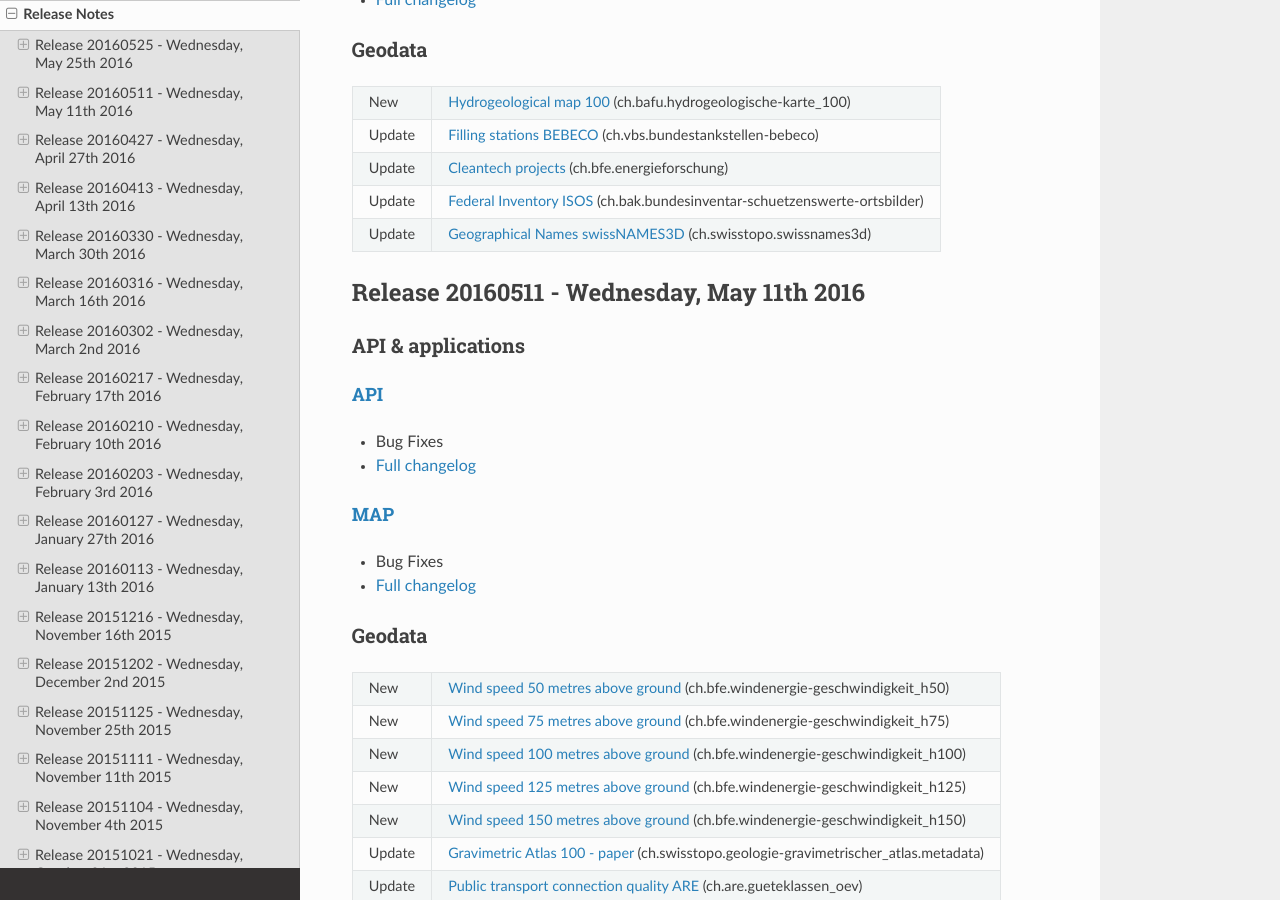
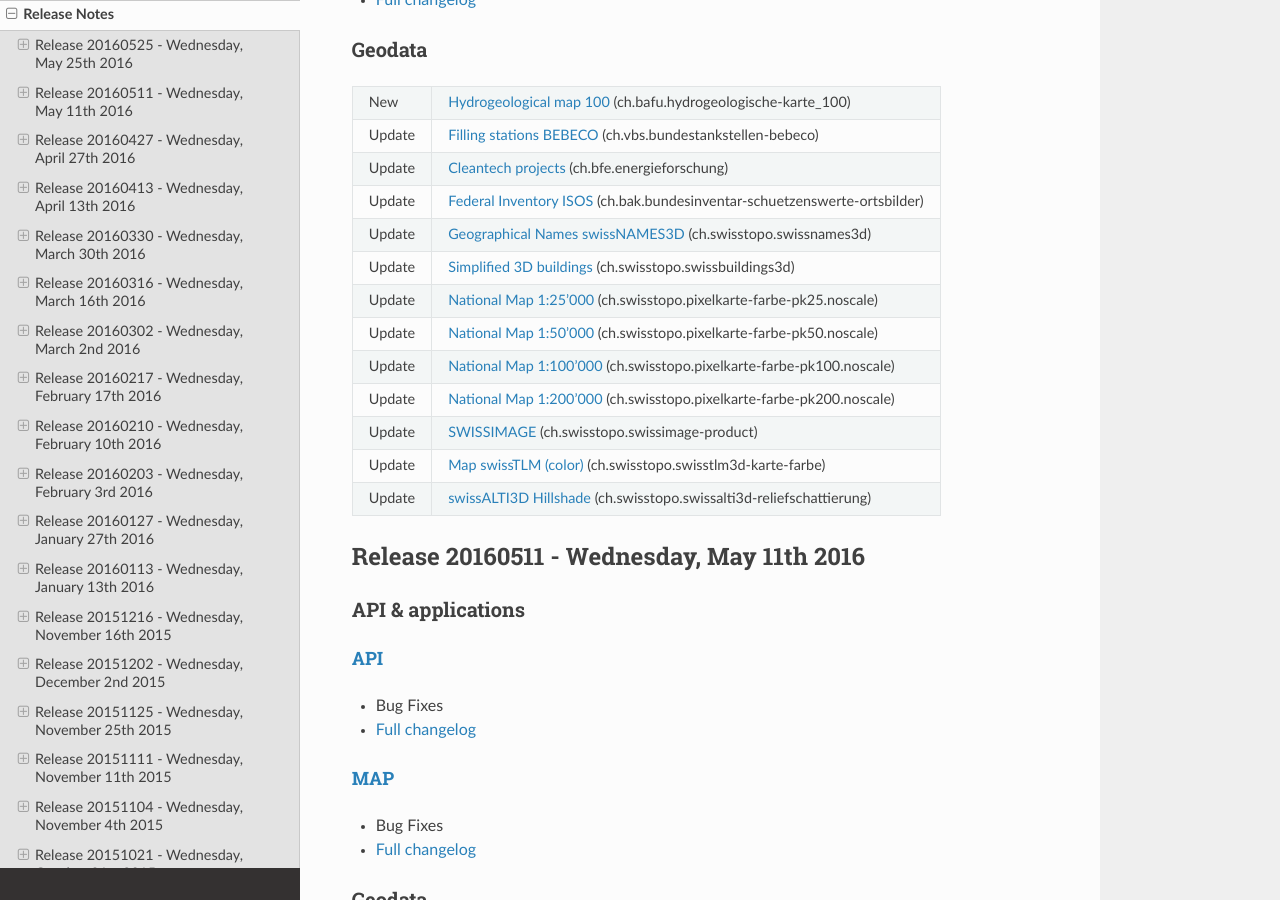
Before and after one commit to swisstopo-test/doc-chsdi3, a Sphinx documentation site: the page built from source/releasenotes/index.rst, in a window 1280 px wide and 900 px high, scrolled down 518 px. Built offline with Sphinx 7.4.7 and the Read the Docs theme 2.0.0, drawn with Linux system fonts in a browser that asks for light colours.

Commit message:
add shop layers in releasenotes

```diff
--- a/source/releasenotes/index.rst
+++ b/source/releasenotes/index.rst
@@ -48,6 +48,23 @@ Geodata
 +--------+-------------------------------------------------------------------------------------------------------------------------------------------------------------+
 | Update | `Geographical Names swissNAMES3D <//map.geo.admin.ch/?layers=ch.swisstopo.swissnames3d>`__ (ch.swisstopo.swissnames3d)                                      |
 +--------+-------------------------------------------------------------------------------------------------------------------------------------------------------------+
+| Update | `Simplified 3D buildings <//map.geo.admin.ch/?layers=ch.swisstopo.swissbuildings3d>`__ (ch.swisstopo.swissbuildings3d)                                      |
++--------+-------------------------------------------------------------------------------------------------------------------------------------------------------------+
+| Update | `National Map 1:25'000 <//map.geo.admin.ch/?layers=ch.swisstopo.pixelkarte-farbe-pk25.noscale>`__ (ch.swisstopo.pixelkarte-farbe-pk25.noscale)              |
++--------+-------------------------------------------------------------------------------------------------------------------------------------------------------------+
+| Update | `National Map 1:50'000 <//map.geo.admin.ch/?layers=ch.swisstopo.pixelkarte-farbe-pk50.noscale>`__ (ch.swisstopo.pixelkarte-farbe-pk50.noscale)              |
++--------+-------------------------------------------------------------------------------------------------------------------------------------------------------------+
+| Update | `National Map 1:100'000 <//map.geo.admin.ch/?layers=ch.swisstopo.pixelkarte-farbe-pk100.noscale>`__ (ch.swisstopo.pixelkarte-farbe-pk100.noscale)           |
++--------+-------------------------------------------------------------------------------------------------------------------------------------------------------------+
+| Update | `National Map 1:200'000 <//map.geo.admin.ch/?layers=ch.swisstopo.pixelkarte-farbe-pk200.noscale>`__ (ch.swisstopo.pixelkarte-farbe-pk200.noscale)           |
++--------+-------------------------------------------------------------------------------------------------------------------------------------------------------------+
+| Update | `SWISSIMAGE <//map.geo.admin.ch/?layers=ch.swisstopo.swissimage-product>`__ (ch.swisstopo.swissimage-product)                                               |
++--------+-------------------------------------------------------------------------------------------------------------------------------------------------------------+
+| Update | `Map swissTLM (color) <//map.geo.admin.ch/?layers=ch.swisstopo.swisstlm3d-karte-farbe>`__ (ch.swisstopo.swisstlm3d-karte-farbe)                             |
++--------+-------------------------------------------------------------------------------------------------------------------------------------------------------------+
+| Update | `swissALTI3D Hillshade <//map.geo.admin.ch/?layers=ch.swisstopo.swissalti3d-reliefschattierung>`__ (ch.swisstopo.swissalti3d-reliefschattierung)            |
++--------+-------------------------------------------------------------------------------------------------------------------------------------------------------------+
+
 
 .. _releasenotes_20160511:
 
```
